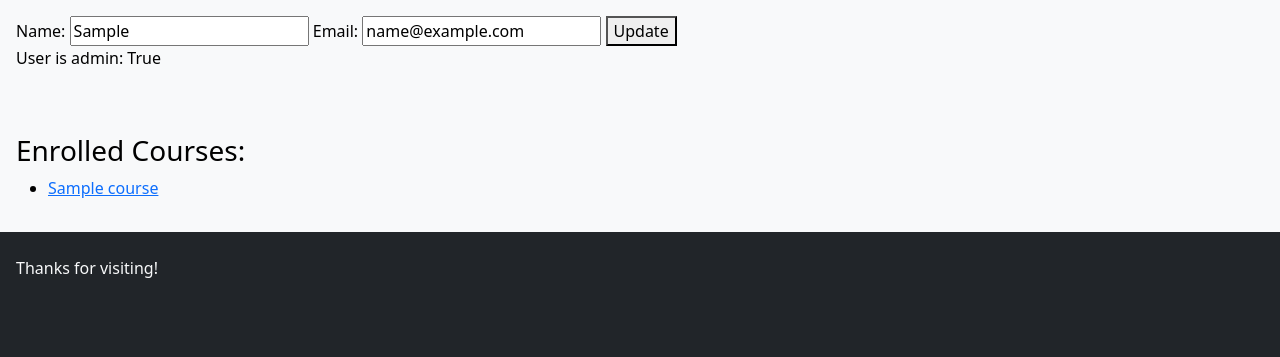
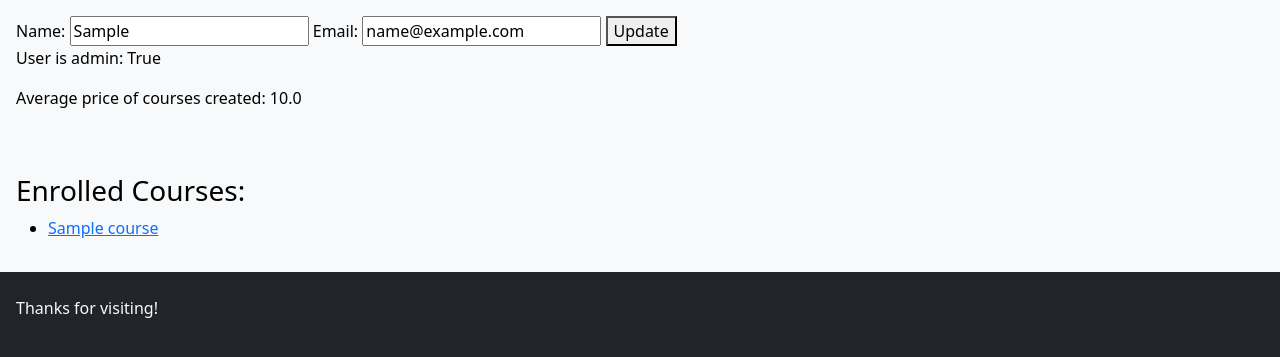
Before and after one commit to Oli-Land/Livin_Macrame, a Flask app: page /users/account/ in a window 1280 px wide. Shown: the part 146-503 px from the top of the page. Run offline with Flask 2, Linux system fonts and the light colour scheme; a user stored in the database is signed in; tables that the repository leaves empty hold one stand-in row (values such as "Sample post"); parts of the project's set-up code (start-up, migrations or seed data) failed here and were passed over.

Commit message:
added aggregate query price average, fixed sign up

```diff
--- a/FlaskApp/controllers/course_controller.py
+++ b/FlaskApp/controllers/course_controller.py
@@ -24,7 +24,7 @@ def home_page():
 def get_courses():
     data = {
     "page_title": "Course Index",
-    "courses": courses_schema.dump(Course.query.all())
+    "courses": courses_schema.dump(Course.query.group_by(Course.course_id).all())
     }
     return render_template("course_index.html", page_data=data)
 
--- a/FlaskApp/controllers/user_controller.py
+++ b/FlaskApp/controllers/user_controller.py
@@ -1,9 +1,11 @@
 from flask import Blueprint, request, render_template, redirect, url_for, abort
 from main import db, lm
 from models.users import User
+from models.courses import Course
 from schemas.user_schema import user_schema, users_schema, user_update_schema
 from flask_login import login_user, logout_user, login_required, current_user
 from marshmallow import ValidationError
+from sqlalchemy import func
 
 # Getting a user instance based on the session information in their browser cookie
 @lm.user_loader
@@ -61,7 +63,10 @@ def log_in():
 @login_required
 def user_detail():
     if request.method == "GET":
-        data = {"page_title": "Account Details"}
+        data = {
+            "page_title": "Account Details",
+            "price": db.session.query(func.avg(Course.price)).filter(Course.creator_id==current_user.id).scalar()
+        }
         return render_template("user_details.html", page_data = data)
 
     # anything past the GET return must be for POST requests
--- a/FlaskApp/templates/course_index.html
+++ b/FlaskApp/templates/course_index.html
@@ -6,7 +6,7 @@
         <div>
             <form action="/courses/" method="POST">
                 <input type="text" name="course_name" placeholder="Course Name..."/>
-                <input type="text" name="description" placeholder="..."/>
+                <input type="text" name="description" placeholder="Description..."/>
                 <input type="number" name="price" placeholder="Price..."/>
                 <button>Create</button>
             </form>
--- a/FlaskApp/templates/user_details.html
+++ b/FlaskApp/templates/user_details.html
@@ -14,6 +14,7 @@
         </form>
 
         <p>User is admin: {{ current_user.is_admin }}</p>
+        <p>Average price of courses created: {{ page_data.price }}</p>
         <br><br>
         <h3>Enrolled Courses:</h3>
         <ul>
```
